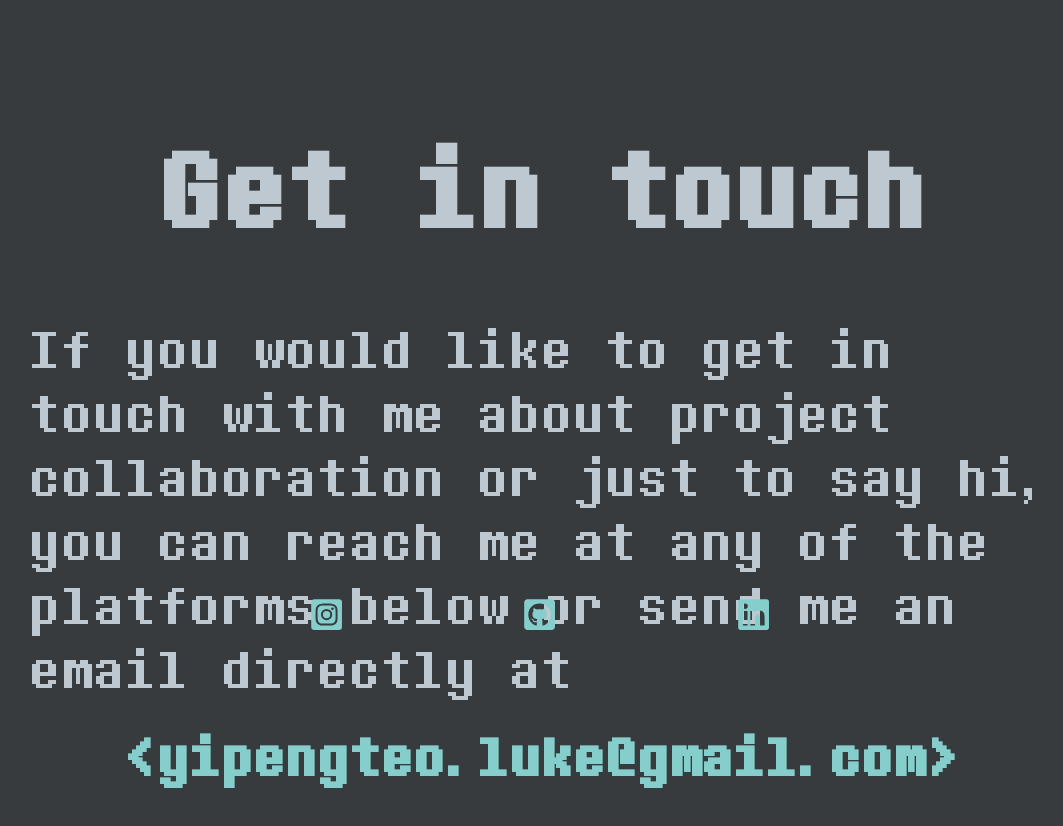
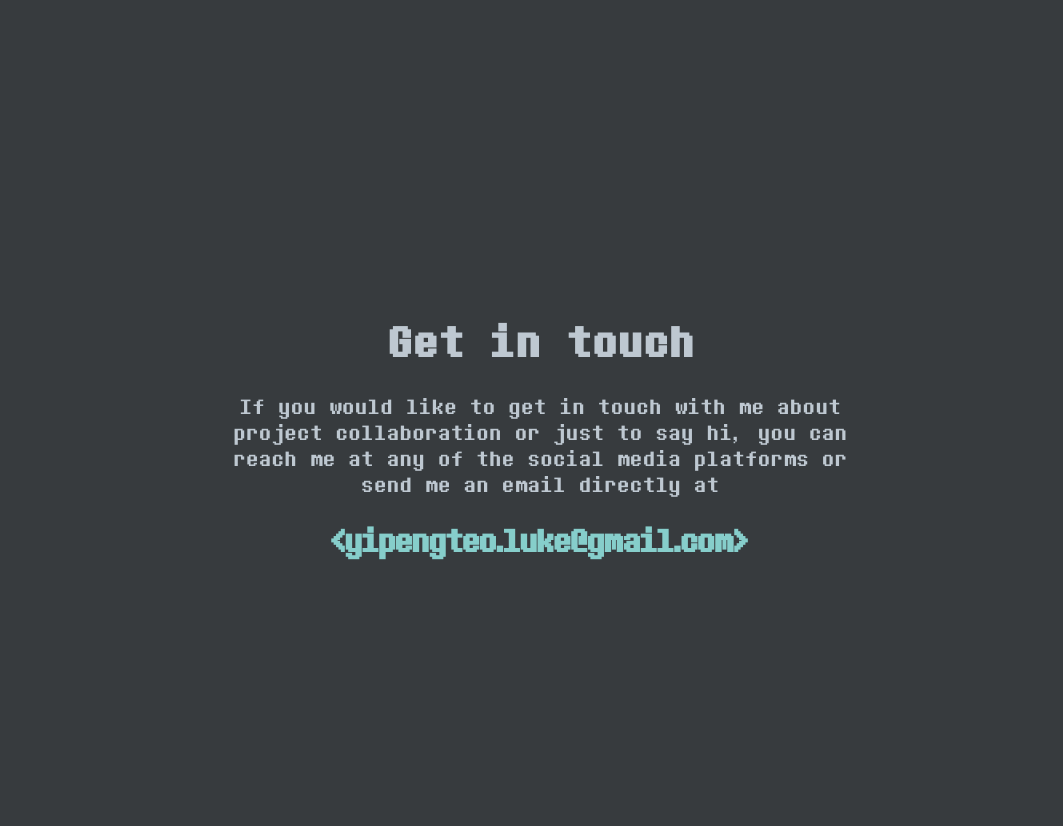
Before and after one commit to teoyi/personal-portfolio, a Next.js app: page / in a window 1280 px wide. Shown: the part 3980-4806 px from the top of the page, without its empty margins (100-1163 px from the left). Built offline with nearby package versions, Linux system fonts and the light colour scheme; a web font is replaced by a local one.

Commit message:
added responsiveness to contact page

```diff
--- a/src/components/Contact/Contact.js
+++ b/src/components/Contact/Contact.js
@@ -6,7 +6,7 @@ const Contact = () => {
         <div className={classes.contact} id="contact">
             <h1 className={classes.title}>Get in touch</h1>
             <p className={classes.contactContent}>
-                If you would like to get in touch with me about project collaboration or just to say hi, you can reach me at any of the platforms below or send me an email directly at
+                If you would like to get in touch with me about project collaboration or just to say hi, you can reach me at any of the social media platforms or send me an email directly at
             </p>
             <div className={classes.email}><a href="mailto:yipengteo.luke@gmail.com">&lt;yipengteo.luke@gmail.com&gt;</a></div>
             <div className={classes.navBar__secondary}>
--- a/src/styles/Contact.module.css
+++ b/src/styles/Contact.module.css
@@ -17,12 +17,13 @@
     font-weight: bold;
     font-size: 5vw;
     margin: 3vh 0;
+    font-family: 'deterSans';
 }
 
 .contactContent{
     font-size: 5vw;
     margin: 0 10vw;
-    /* text-align: center; */
+    text-align: center;
 }
 
 .navBar__secondary{
@@ -39,3 +40,69 @@
     margin: 0.5rem 0rem;
     color: #86cecb;
 }
+
+/* IPad, Tablet */
+@media only screen and (min-width: 481px) and (max-width: 768px) {
+    .title{
+        font-size: 6vw;
+        margin: 2vw 0;
+    }
+    .contactContent{
+        font-size: 4vw;
+    }
+    .navBar__secondary{
+        display: none;
+    }
+}
+
+/* Small screens, laptops */
+@media only screen and (min-width: 769px) and (max-width: 1024px) {
+    .title{
+        font-size: 4vw;
+        margin: 2vw 0;
+    }
+    .contactContent{
+        font-size: 3vw;
+    }
+    .navBar__secondary{
+        display: none;
+    }
+    .email{
+        font-size: 4vw;
+    }
+}
+
+/* Desktops, large screens */
+@media only screen and (min-width: 1025px) and (max-width: 1200px) {
+    .title{
+        font-size: 4vw;
+        margin: 2vw 0;
+    }
+    .contactContent{
+        font-size: 3vw;
+    }
+    .navBar__secondary{
+        display: none;
+    }
+    .email{
+        font-size: 4vw;
+    }
+}
+
+/* Extra large */
+@media only screen and (min-width: 1201px){
+    .title{
+        font-size: 4vw;
+        margin: 2vw 0;
+    }
+    .contactContent{
+        font-size: 2vw;
+        margin: 0 24vw;
+    }
+    .navBar__secondary{
+        display: none;
+    }
+    .email{
+        font-size: 3vw;
+    }
+}
```
